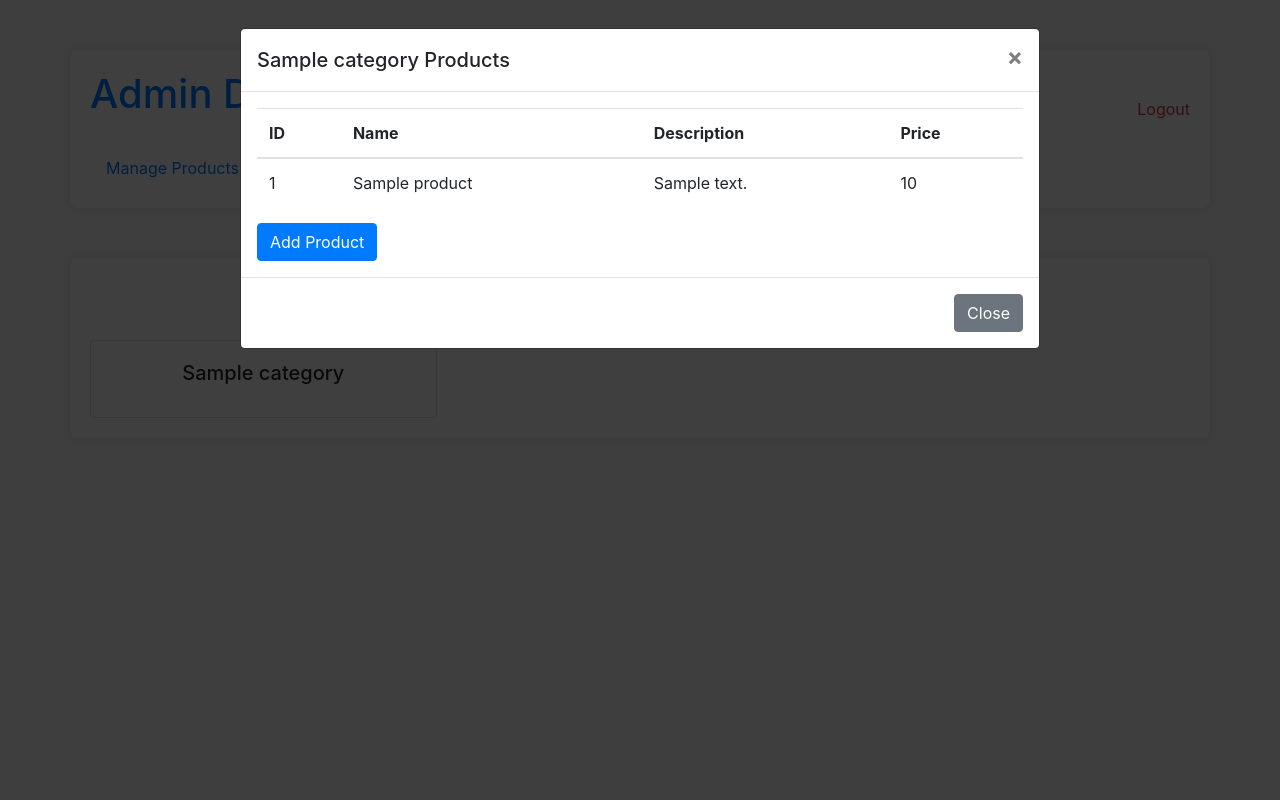
After one commit to StagiairY/decuyperwitters, a PHP site: page /admin/manage_products.php in a window 1280 px wide, after a click that opens the changed part. The commit adds this page. Run offline with PHP 8.4, Linux system fonts and the light colour scheme; the visitor is signed in with stand-in values (Sample User, id 1); tables that the repository leaves empty or names only in its code hold one stand-in row (values such as "Sample post"); some libraries are stand-ins or nearby versions.

Commit message:
adding function with modal v1

```diff
--- a/admin/admin_dashboard.php
+++ b/admin/admin_dashboard.php
@@ -1,61 +1,7 @@
+<!-- admin_dashboard.php -->
 <?php
 include "includes/auth.php";
 ?>
-
-
-<!DOCTYPE html>
-<html lang="nl">
-
-<head>
-    <meta charset="UTF-8">
-    <meta name="viewport" content="width=device-width, initial-scale=1.0">
-    <title>Admin Dashboard</title>
-    <link rel="stylesheet" href="styles.css">
-</head>
-
-<body>
-
-<style>
-    /* styles.css */
-
-    body {
-        font-family: Arial, sans-serif;
-        margin: 0;
-        padding: 0;
-        background-color: #f4f4f4;
-    }
-
-    .container {
-        max-width: 800px;
-        margin: 50px auto;
-        background-color: #fff;
-        padding: 20px;
-        border-radius: 8px;
-        box-shadow: 0 0 10px rgba(0, 0, 0, 0.1);
-    }
-
-    h1 {
-        text-align: center;
-    }
-
-    a {
-        display: block;
-        margin-bottom: 10px;
-        padding: 10px;
-        text-align: center;
-        background-color: #007BFF;
-        color: #fff;
-        text-decoration: none;
-        border-radius: 5px;
-    }
-
-    a:hover {
-        background-color: #0056b3;
-    }
-
-</style>
-
-<!-- admin_dashboard.php -->
 
 <!DOCTYPE html>
 <html lang="en">
@@ -64,20 +10,68 @@ include "includes/auth.php";
     <meta charset="UTF-8">
     <meta name="viewport" content="width=device-width, initial-scale=1.0">
     <title>Admin Dashboard</title>
+    <link rel="stylesheet" href="https://stackpath.bootstrapcdn.com/bootstrap/4.5.2/css/bootstrap.min.css">
     <link rel="stylesheet" href="styles.css">
+    <style>
+        body {
+            background-color: #f8f9fa;
+        }
+
+        .container {
+            background-color: #fff;
+            border-radius: 8px;
+            box-shadow: 0 0 10px rgba(0, 0, 0, 0.1);
+            padding: 20px;
+            margin-top: 50px;
+            margin-bottom: 50px;
+        }
+
+        h1 {
+            color: #007BFF;
+            margin-bottom: 30px;
+        }
+
+        .nav-link {
+            color: #007BFF;
+            cursor: pointer;
+        }
+
+        .nav-link:hover {
+            text-decoration: underline;
+        }
+
+        .logout-link {
+            color: #dc3545;
+            cursor: pointer;
+        }
+
+        .logout-link:hover {
+            text-decoration: none;
+            color: #a71d2a;
+        }
+    </style>
 </head>
 
 <body>
 <div class="container">
-    <h1>Admin Dashboard</h1>
-    <!-- Add navigation links/buttons for managing categories and products -->
-    <a href="manage_categories.php">Manage Categories</a>
-    <a href="manage_products.php">Manage Products</a>
-    <a href="includes/logout.php">Logout</a>
+    <div class="d-flex justify-content-between align-items-center">
+        <h1>Admin Dashboard</h1>
+        <a href="includes/logout.php" class="logout-link">Logout</a>
+    </div>
+    <ul class="nav nav-pills">
+<!--        <li class="nav-item">-->
+<!--            <a class="nav-link" href="manage_categories.php">Manage Categories</a>-->
+<!--        </li>-->
+        <li class="nav-item">
+            <a class="nav-link" href="manage_products.php">Manage Products</a>
+        </li>
+    </ul>
 </div>
+
+<!-- Bootstrap JS and Popper.js (Required for Bootstrap features) -->
+<script src="https://code.jquery.com/jquery-3.5.1.slim.min.js"></script>
+<script src="https://cdn.jsdelivr.net/npm/@popperjs/core@2.10.2/dist/umd/popper.min.js"></script>
+<script src="https://stackpath.bootstrapcdn.com/bootstrap/4.5.2/js/bootstrap.min.js"></script>
 </body>
 
 </html>
-
-
-</html>
--- a/admin/includes/auth.php
+++ b/admin/includes/auth.php
@@ -8,4 +8,5 @@ if (!isset($_SESSION['user_id'])) {
     header("Location: includes/login.php");
     exit();
 }
+
 ?>
--- /dev/null
+++ b/admin/manage_products.php
@@ -0,0 +1,170 @@
+<!-- manage_categories.php -->
+
+<?php
+include "includes/db.php";
+
+
+// Fetch all categories from the database
+$query = "SELECT * FROM categories";
+$result = $conn->query($query);
+
+// Check for query success
+if ($result) {
+    // Fetch associative array
+    $categories = $result->fetchAll(PDO::FETCH_ASSOC);
+} else {
+    echo "Error fetching categories: " . $conn->error;
+    // Handle the error appropriately
+}
+
+// Close the database connection
+$conn = null;
+?>
+
+<!DOCTYPE html>
+<html lang="en">
+
+<head>
+    <meta charset="UTF-8">
+    <meta name="viewport" content="width=device-width, initial-scale=1.0">
+    <title>Manage Categories</title>
+    <link rel="stylesheet" href="https://stackpath.bootstrapcdn.com/bootstrap/4.5.2/css/bootstrap.min.css">
+    <link rel="stylesheet" href="styles.css">
+    <style>
+
+        <style>
+         .category-card * {
+             margin-bottom: 20px;
+             cursor: pointer;
+             transition: transform 0.2s;
+         }
+
+        .category-card:hover {
+            transform: scale(1.05);
+        }
+
+        .category-title {
+            text-align: center;
+        }
+    </style>
+
+</head>
+
+<body>
+<?php include "admin_dashboard.php"; ?>
+
+<div class="container">
+    <h2 class="text-center mb-4">Manage Categories</h2>
+
+    <div class="row">
+        <?php foreach ($categories as $category) : ?>
+            <div class="col-md-4">
+                <div class="card category-card" data-toggle="modal" data-target="#categoryModal<?php echo $category['id']; ?>">
+                    <div class="card-body">
+                        <h5 class="card-title category-title"><?php echo $category['name']; ?></h5>
+                    </div>
+                </div>
+            </div>
+
+            <!-- Modal for displaying products -->
+            <div class="modal fade" id="categoryModal<?php echo $category['id']; ?>" tabindex="-1" role="dialog" aria-labelledby="categoryModalLabel" aria-hidden="true">
+                <div class="modal-dialog modal-lg" role="document">
+                    <div class="modal-content">
+                        <div class="modal-header">
+                            <h5 class="modal-title" id="categoryModalLabel"><?php echo $category['name']; ?> Products</h5>
+                            <button type="button" class="close" data-dismiss="modal" aria-label="Close">
+                                <span aria-hidden="true">&times;</span>
+                            </button>
+                        </div>
+                        <div class="modal-body">
+                            <table class="table product-table">
+                                <thead>
+                                <tr>
+                                    <th>ID</th>
+                                    <th>Name</th>
+                                    <th>Description</th>
+                                    <th>Price</th>
+                                </tr>
+                                </thead>
+                                <tbody>
+                                <?php
+                                // Re-establish the database connection
+                                include "includes/db.php";
+
+                                // Fetch products for the current category
+                                $productQuery = "SELECT * FROM products WHERE category_id = :category_id";
+                                $productStatement = $conn->prepare($productQuery);
+                                $productStatement->bindParam(':category_id', $category['id']);
+                                $productStatement->execute();
+                                $products = $productStatement->fetchAll(PDO::FETCH_ASSOC);
+
+                                // Display products in the table
+                                foreach ($products as $product) : ?>
+                                    <tr>
+                                        <td><?php echo $product['id']; ?></td>
+                                        <td><?php echo $product['name']; ?></td>
+                                        <td><?php echo $product['description']; ?></td>
+                                        <td><?php echo $product['price']; ?></td>
+                                    </tr>
+                                <?php endforeach; ?>
+                                </tbody>
+                            </table>
+
+                            <!-- Button to trigger add product form -->
+                            <button type="button" class="btn btn-primary" data-toggle="modal" data-target="#addProductModal<?php echo $category['id']; ?>">
+                                Add Product
+                            </button>
+
+                            <!-- Modal for adding products -->
+                            <div class="modal fade" id="addProductModal<?php echo $category['id']; ?>" tabindex="-1" role="dialog" aria-labelledby="addProductModalLabel" aria-hidden="true">
+                                <div class="modal-dialog" role="document">
+                                    <div class="modal-content">
+                                        <div class="modal-header">
+                                            <h5 class="modal-title" id="addProductModalLabel">Add Product to <?php echo $category['name']; ?></h5>
+                                            <button type="button" class="close" data-dismiss="modal" aria-label="Close">
+                                                <span aria-hidden="true">&times;</span>
+                                            </button>
+                                        </div>
+                                        <div class="modal-body">
+                                            <!-- Form for adding products -->
+                                            <form action="includes/add_product.php" method="post">
+                                                <div class="form-group">
+                                                    <label for="productName">Product Name</label>
+                                                    <input type="text" class="form-control" id="productName" name="productName" required>
+                                                </div>
+                                                <div class="form-group">
+                                                    <label for="productDescription">Product Description</label>
+                                                    <textarea class="form-control" id="productDescription" name="productDescription"></textarea>
+                                                </div>
+                                                <div class="form-group">
+                                                    <label for="productPrice">Product Price</label>
+                                                    <input type="number" class="form-control" id="productPrice" name="productPrice" step="0.01" required>
+                                                </div>
+                                                <input type="hidden" name="categoryId" value="<?php echo $category['id']; ?>">
+                                                <button type="submit" class="btn btn-primary">Add Product</button>
+                                            </form>
+                                        </div>
+                                        <div class="modal-footer">
+                                            <button type="button" class="btn btn-secondary" data-dismiss="modal">Close</button>
+                                        </div>
+                                    </div>
+                                </div>
+                            </div>
+                        </div>
+                        <div class="modal-footer">
+                            <button type="button" class="btn btn-secondary" data-dismiss="modal">Close</button>
+                        </div>
+                    </div>
+                </div>
+            </div>
+        <?php endforeach; ?>
+    </div>
+</div>
+
+<!-- Bootstrap JS and Popper.js (Required for Bootstrap features) -->
+<script src="https://code.jquery.com/jquery-3.5.1.slim.min.js"></script>
+<script src="https://cdn.jsdelivr.net/npm/@popperjs/core@2.10.2/dist/umd/popper.min.js"></script>
+<script src="https://stackpath.bootstrapcdn.com/bootstrap/4.5.2/js/bootstrap.min.js"></script>
+</body>
+
+</html>
```
Also changed, not shown: admin/includes/add_product.php (added, +44 -0 lines).
